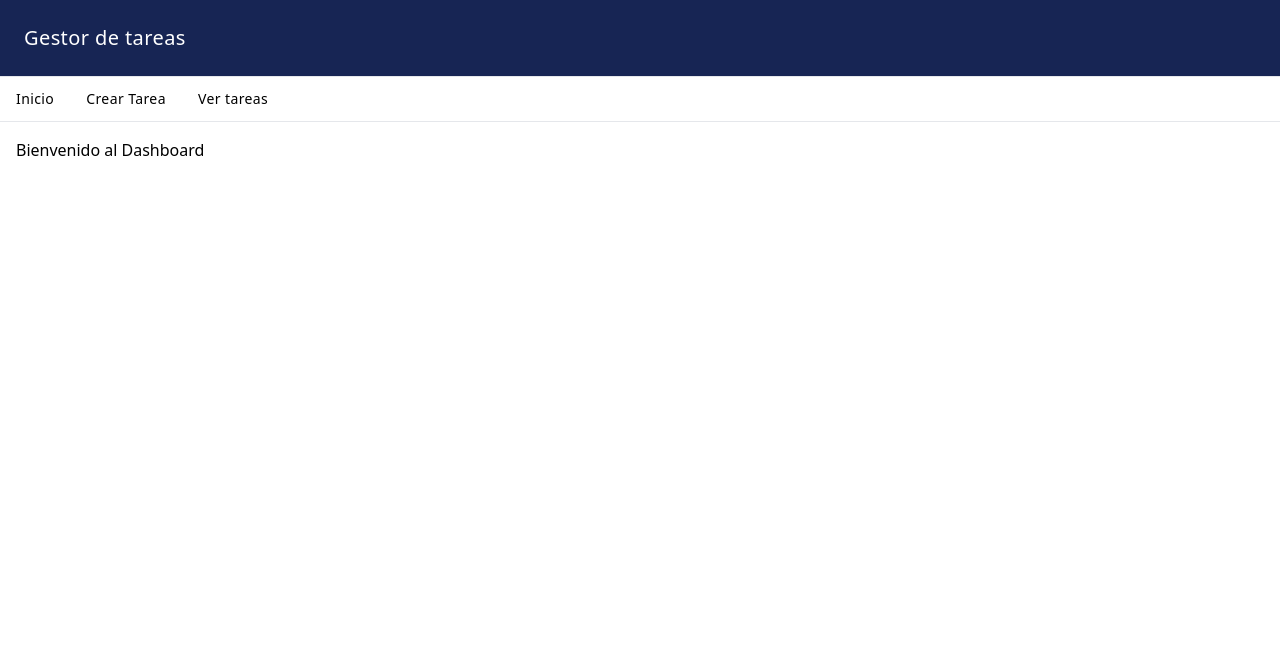
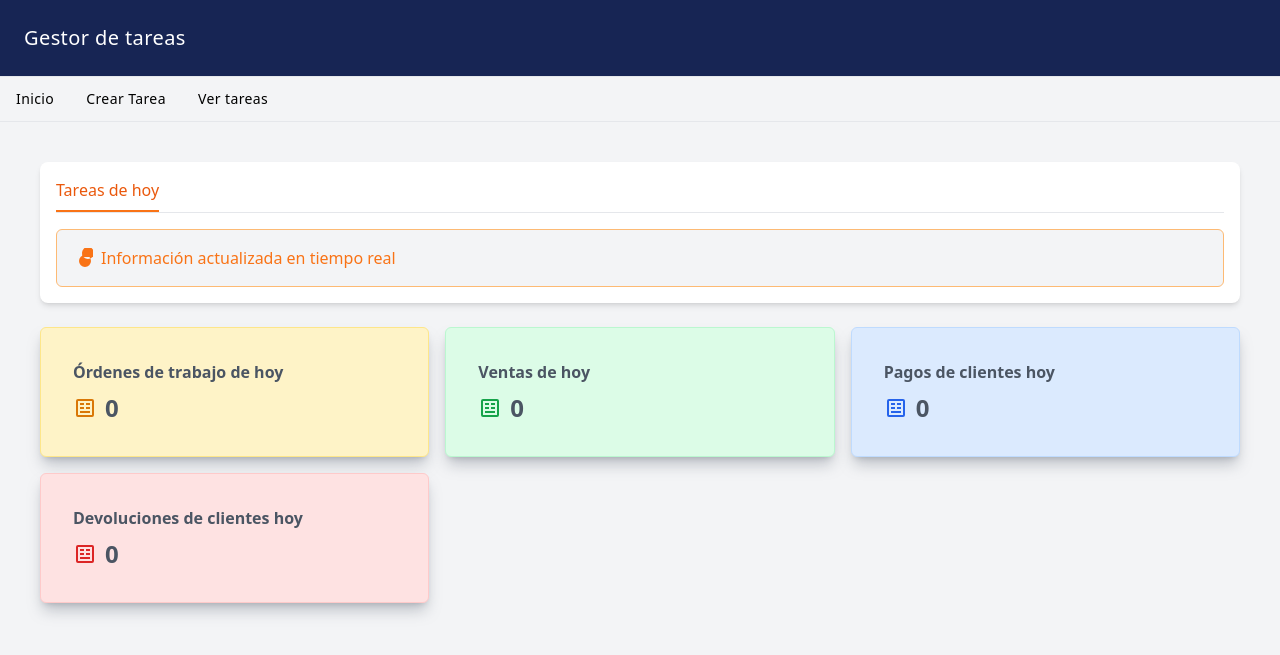
Before and after one commit to reivaj1856/examen, a PHP site: page /public/views/dashboard.php in a window 1280 px wide. Shown: the top 655 px of the page. Run offline with PHP 8.4, Linux system fonts and the light colour scheme; some libraries are stand-ins or nearby versions.

Commit message:
mejora inicio

```diff
--- a/public/views/dashboard.php
+++ b/public/views/dashboard.php
@@ -16,74 +16,72 @@ require_once '../../config/db.php';
 
   <main class="max-w-7xl mx-auto p-4">
 
-  <h1 class="text-black">Bienvenido al Dashboard</h1>
+<body class="bg-gray-100">
+    <div class="max-w-7xl mx-auto p-6">
+        <!-- Navigation Tabs -->
+        <div class="bg-white shadow-md rounded-lg p-4 mb-6">
+            <ul class="flex space-x-4 border-b">
+                <li class="pb-2 border-b-2 border-orange-500 text-orange-600">Tareas de hoy</li>
+
+            </ul>
+            <!-- Info Message -->
+            <div class="mt-4 p-4 bg-gray-100 border border-orange-300 rounded-md text-orange-500">
+                <span class="flex items-center">
+                    <svg xmlns="http://www.w3.org/2000/svg" class="h-5 w-5 mr-2" viewBox="0 0 20 20" fill="currentColor">
+                        <path fill-rule="evenodd" d="M18 13a6 6 0 11-12 0 6 6 0 0112 0zM9 5a6 6 0 1012 0A6 6 0 009 5z" clip-rule="evenodd" />
+                        <path fill-rule="evenodd" d="M9 9a6 6 0 0112 0 6 6 0 0112 0zM9 17a6 6 0 font-weight" />
+                    </svg>
+                    Información actualizada en tiempo real
+                </span>
+            </div>
+        </div>
+        <!-- Dashboard Indicators -->
+        <div class="grid grid-cols-1 md:grid-cols-3 gap-4 ">
+                    <!-- Órdenes de trabajo hoy -->
+                    <div class="p-8 bg-amber-100 rounded-md shadow-gray-500/40 shadow-lg border border-amber-200">
+                        <h3 class="text-gray-600 font-semibold">Órdenes de trabajo de hoy</h3>
+                        <div class="flex items-center mt-2">
+                            <svg xmlns="http://www.w3.org/2000/svg" class="h-6 w-6 mr-2 text-amber-600" viewBox="0 0 24 24" fill="currentColor">
+                                <path d="M5 3h14a2 2 0 012 2v14a2 2 0 01-2 2H5a2 2 0 01-2-2V5a2 2 0 012-2zm14 2H5v14h14V5zm-6 2h4v2h-4zm0 4h4v2h-4zM7 7h4v2H7zm0 4h4v2H7zm0 4h10v2H7z" />
+                            </svg>
+                            <span class="text-2xl font-bold text-gray-600">0</span>
+                        </div>
+                    </div>
+                     <div class="p-8 bg-green-100 rounded-md shadow-gray-500/40 shadow-lg border border-green-200">
+                        <h3 class="text-gray-600 font-semibold">Ventas de hoy</h3>
+                        <div class="flex items-center mt-2">
+                            <svg xmlns="http://www.w3.org/2000/svg" class="h-6 w-6 mr-2 text-green-600" viewBox="0 0 24 24" fill="currentColor">
+                                <path d="M5 3h14a2 2 0 012 2v14a2 2 0 01-2 2H5a2 2 0 01-2-2V5a2 2 0 012-2zm14 2H5v14h14V5zm-6 2h4v2h-4zm0 4h4v2h-4zM7 7h4v2H7zm0 4h4v2H7zm0 4h10v2H7z" />
+                            </svg>
+                            <span class="text-2xl font-bold text-gray-600">0</span>
+                        </div>
+                    </div>
+                    <div class="p-8 bg-blue-100 rounded-md shadow-gray-500/40 shadow-lg border border-blue-200">
+                        <h3 class="text-gray-600 font-semibold">Pagos de clientes hoy</h3>
+                        <div class="flex items-center mt-2">
+                            <svg xmlns="http://www.w3.org/2000/svg" class="h-6 w-6 mr-2 text-blue-600" viewBox="0 0 24 24" fill="currentColor">
+                                <path d="M5 3h14a2 2 0 012 2v14a2 2 0 01-2 2H5a2 2 0 01-2-2V5a2 2 0 012-2zm14 2H5v14h14V5zm-6 2h4v2h-4zm0 4h4v2h-4zM7 7h4v2H7zm0 4h4v2H7zm0 4h10v2H7z" />
+                            </svg>
+                            <span class="text-2xl font-bold text-gray-600">0</span>
+                        </div>
+                    </div>
+                    <div class="p-8 bg-red-100 rounded-md shadow-gray-500/40 shadow-lg border border-red-200">
+                        <h3 class="text-gray-600 font-semibold">Devoluciones de clientes hoy</h3>
+                        <div class="flex items-center mt-2">
+                            <svg xmlns="http://www.w3.org/2000/svg" class="h-6 w-6 mr-2 text-red-600" viewBox="0 0 24 24" fill="currentColor">
+                                <path d="M5 3h14a2 2 0 012 2v14a2 2 0 01-2 2H5a2 2 0 01-2-2V5a2 2 0 012-2zm14 2H5v14h14V5zm-6 2h4v2h-4zm0 4h4v2h-4zM7 7h4v2H7zm0 4h4v2H7zm0 4h10v2H7z" />
+                            </svg>
+                            <span class="text-2xl font-bold text-gray-600">0</span>
+                        </div>
+                    </div>
+                </div>
+    </div>
+</body>
+
+
 
   </main>
 
 
-  <!-- Auto-ocultar notificación a los 5 segundos con suave desvanecimiento -->
-  <script>
-    document.addEventListener('DOMContentLoaded', () => {
-      const modal = document.getElementById('nuevoSistemaModal');
-      const btnCerrarModal = document.getElementById('btnCerrarModalSistema');
-      const btnVerInfo = document.getElementById('btnVerInfoSedepos');
-      const infoSedepos = document.getElementById('infoSedepos');
-
-      const cerrarModalConDesvanecimiento = () => {
-        if (!modal || modal.classList.contains('hidden')) {
-          return;
-        }
-
-        modal.classList.add('opacity-0');
-        setTimeout(() => {
-          modal.classList.add('hidden');
-          modal.classList.remove('opacity-0');
-        }, 500);
-      };
-
-      if (modal) {
-        modal.classList.remove('hidden');
-
-        // Cierra automaticamente luego de 10 segundos
-        setTimeout(() => {
-          cerrarModalConDesvanecimiento();
-        }, 10000);
-      }
-
-      if (btnCerrarModal && modal) {
-        btnCerrarModal.addEventListener('click', () => {
-          cerrarModalConDesvanecimiento();
-        });
-      }
-
-      if (btnVerInfo && infoSedepos && modal) {
-        btnVerInfo.addEventListener('click', () => {
-          cerrarModalConDesvanecimiento();
-          infoSedepos.scrollIntoView({ behavior: 'smooth', block: 'start' });
-        });
-      }
-
-      // Cierra el modal al presionar Enter
-      document.addEventListener('keydown', (event) => {
-        if (event.key === 'Enter' && modal && !modal.classList.contains('hidden')) {
-          cerrarModalConDesvanecimiento();
-        }
-      });
-
-      const notif = document.getElementById('loginNotif');
-      if (!notif) return;
-
-      // Asegura transición suave
-      notif.classList.add('transition-opacity', 'duration-500');
-
-      // Oculta a los 5 segundos
-      const hideAfter = 5000; // ms
-      setTimeout(() => {
-        notif.classList.add('opacity-0');
-        // Tras la transición, oculta del flujo
-        setTimeout(() => notif.classList.add('hidden'), 500);
-      }, hideAfter);
-    });
-  </script>
 </body>
 </html>
```
